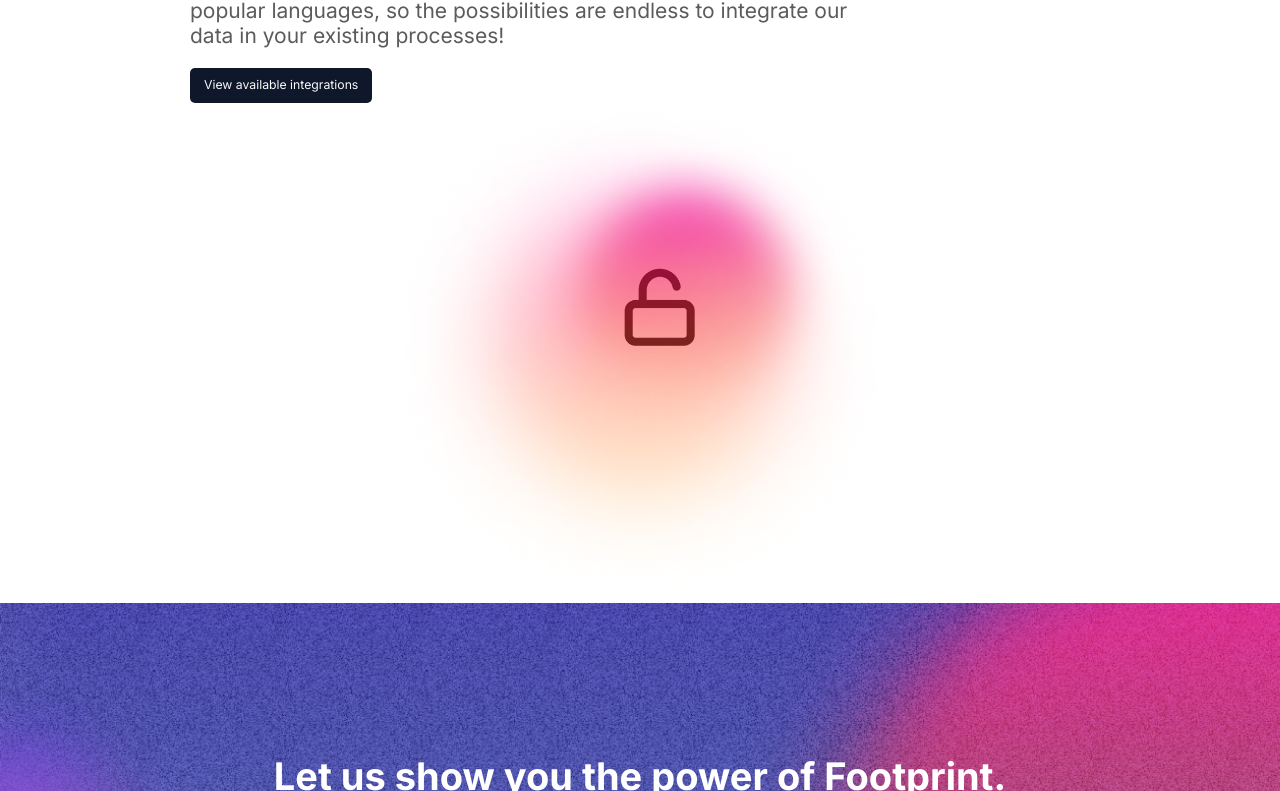
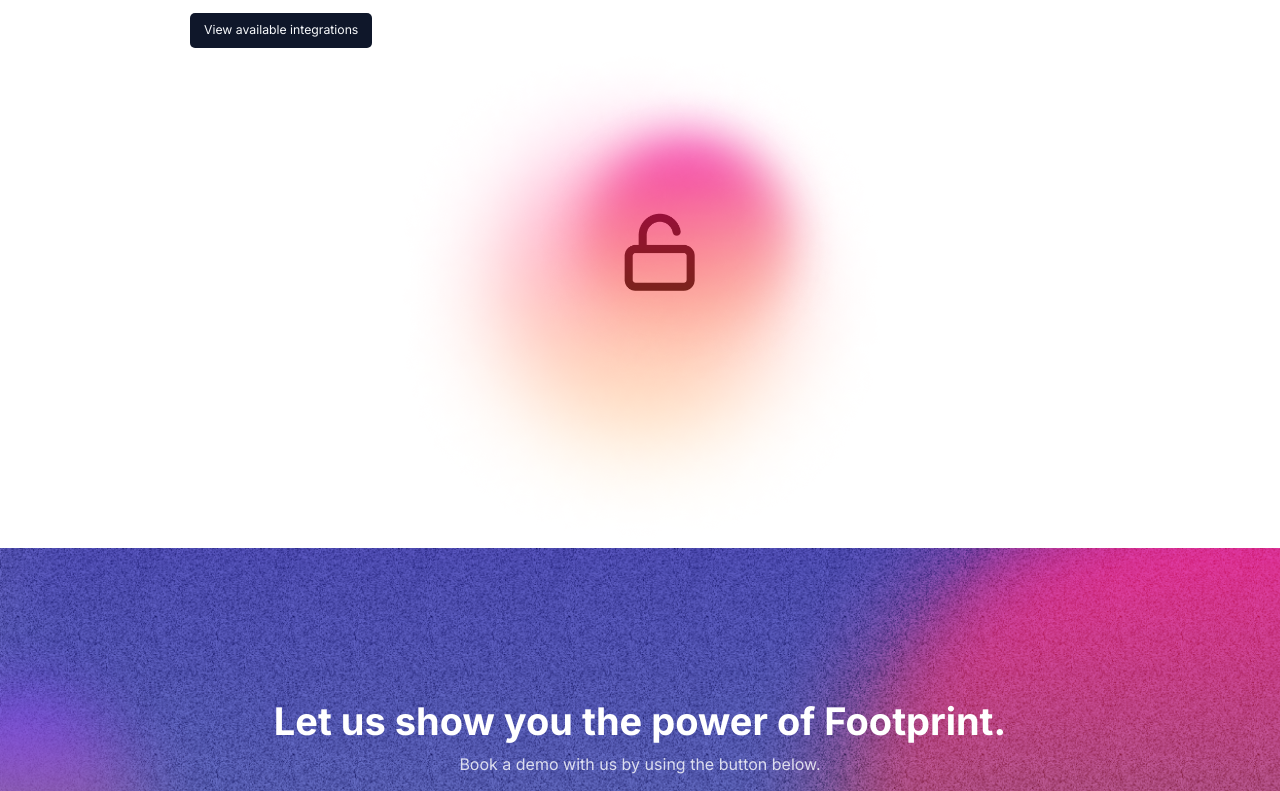
Before and after one commit to codaintelligenceUS/codaintelligence-website, a React (Vite) app: page / in a window 1280 px wide. Shown: the part 3500-4291 px from the top of the page. Built offline with nearby package versions, Linux system fonts and the light colour scheme.

Commit message:
task: Adjust title sizing

```diff
--- a/src/atoms/Title/Title.module.css
+++ b/src/atoms/Title/Title.module.css
@@ -42,12 +42,13 @@
   font-weight: 700;
   line-height: normal;
   max-width: 900px;
+  margin-bottom: 10px;
 }
 
 .container h2 {
   color: currentColor;
   font-family: Inter;
-  font-size: 21px;
+  font-size: 16px;
   font-style: normal;
   font-weight: 400;
   line-height: normal;
```
